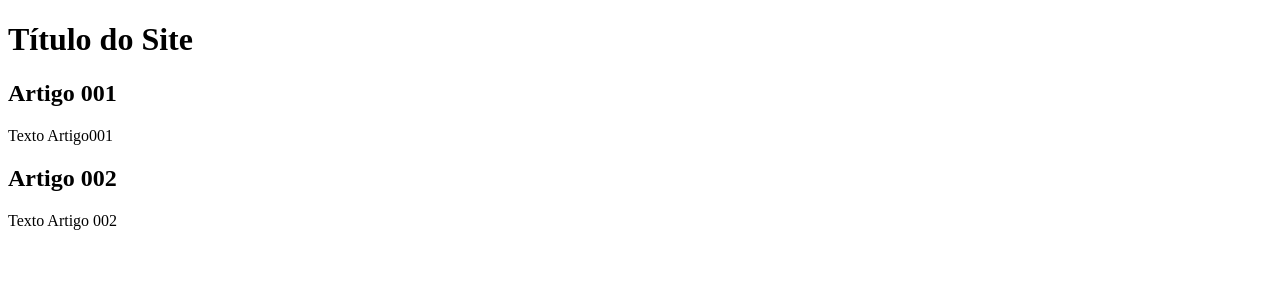
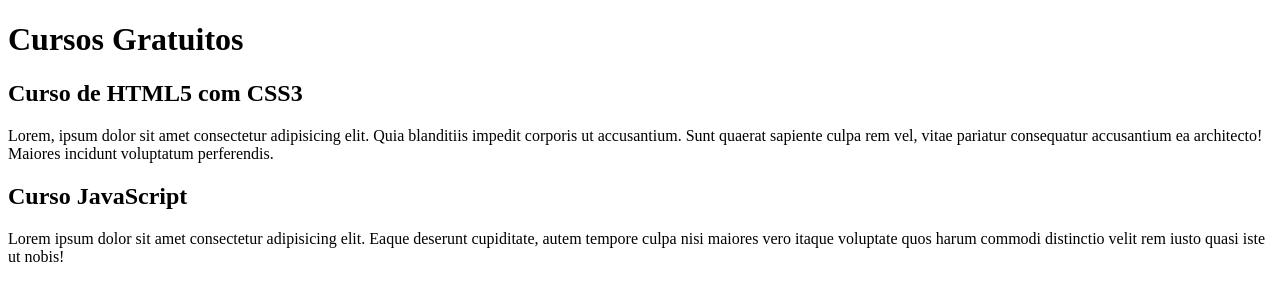
Before and after one commit to eliezerdlr/projeto-site, a plain HTML site: page index.html in a window 1280 px wide. Drawn offline with Linux system fonts and the light colour scheme.

Commit message:
comecei a escrever o conteudo

```diff
--- a/index.html
+++ b/index.html
@@ -9,15 +9,15 @@
 <body>
     <main>
         <header>
-            <h1>Título do Site</h1>
+            <h1>Cursos Gratuitos</h1>
         </header>
         <article>
-            <h2>Artigo 001</h2>
-            <p>Texto Artigo001</p>
+            <h2>Curso de HTML5 com CSS3</h2>
+            <p>Lorem, ipsum dolor sit amet consectetur adipisicing elit. Quia blanditiis impedit corporis ut accusantium. Sunt quaerat sapiente culpa rem vel, vitae pariatur consequatur accusantium ea architecto! Maiores incidunt voluptatum perferendis.</p>
         </article>
         <article>
-            <h2>Artigo 002</h2>
-            <p>Texto Artigo 002</p>
+            <h2>Curso JavaScript</h2>
+            <p>Lorem ipsum dolor sit amet consectetur adipisicing elit. Eaque deserunt cupiditate, autem tempore culpa nisi maiores vero itaque voluptate quos harum commodi distinctio velit rem iusto quasi iste ut nobis!</p>
         </article>
     </main>
 </body>
```
